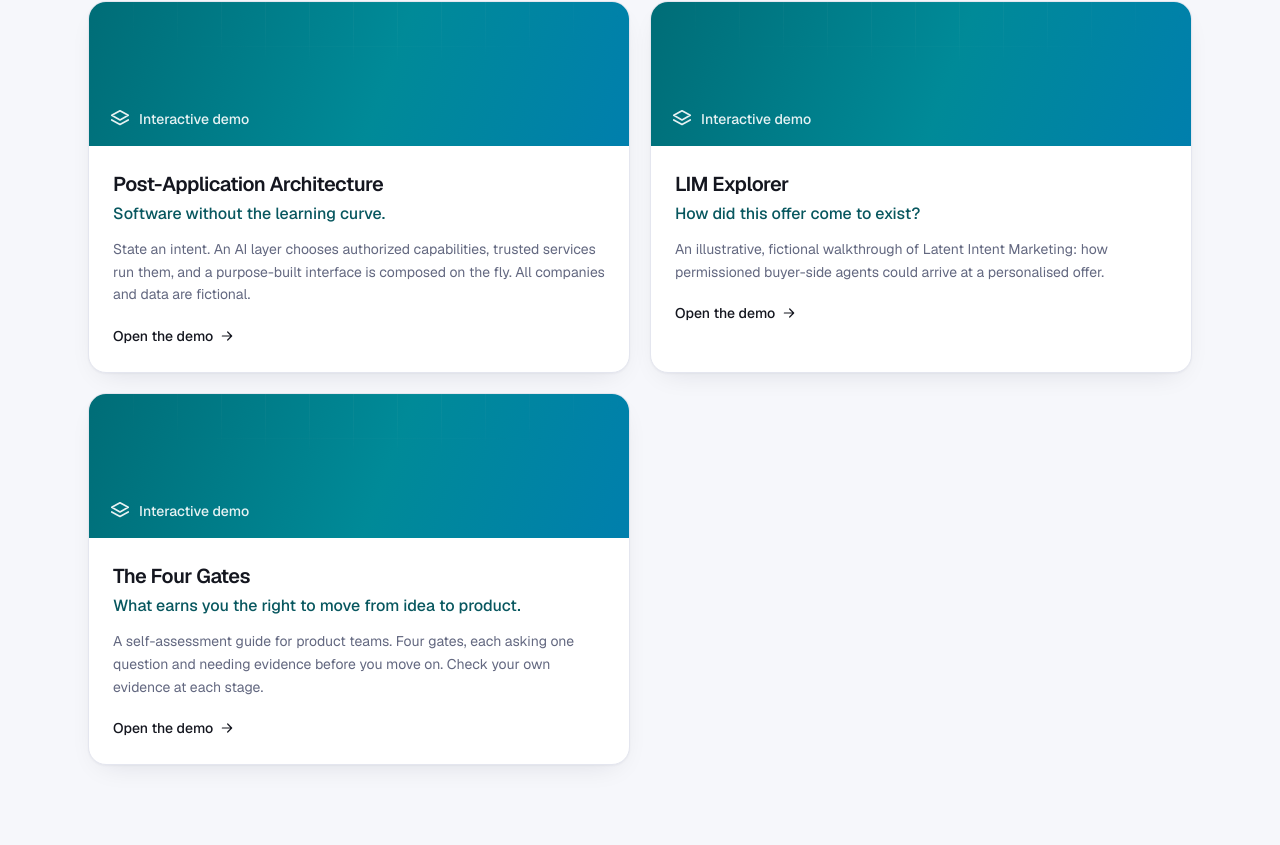
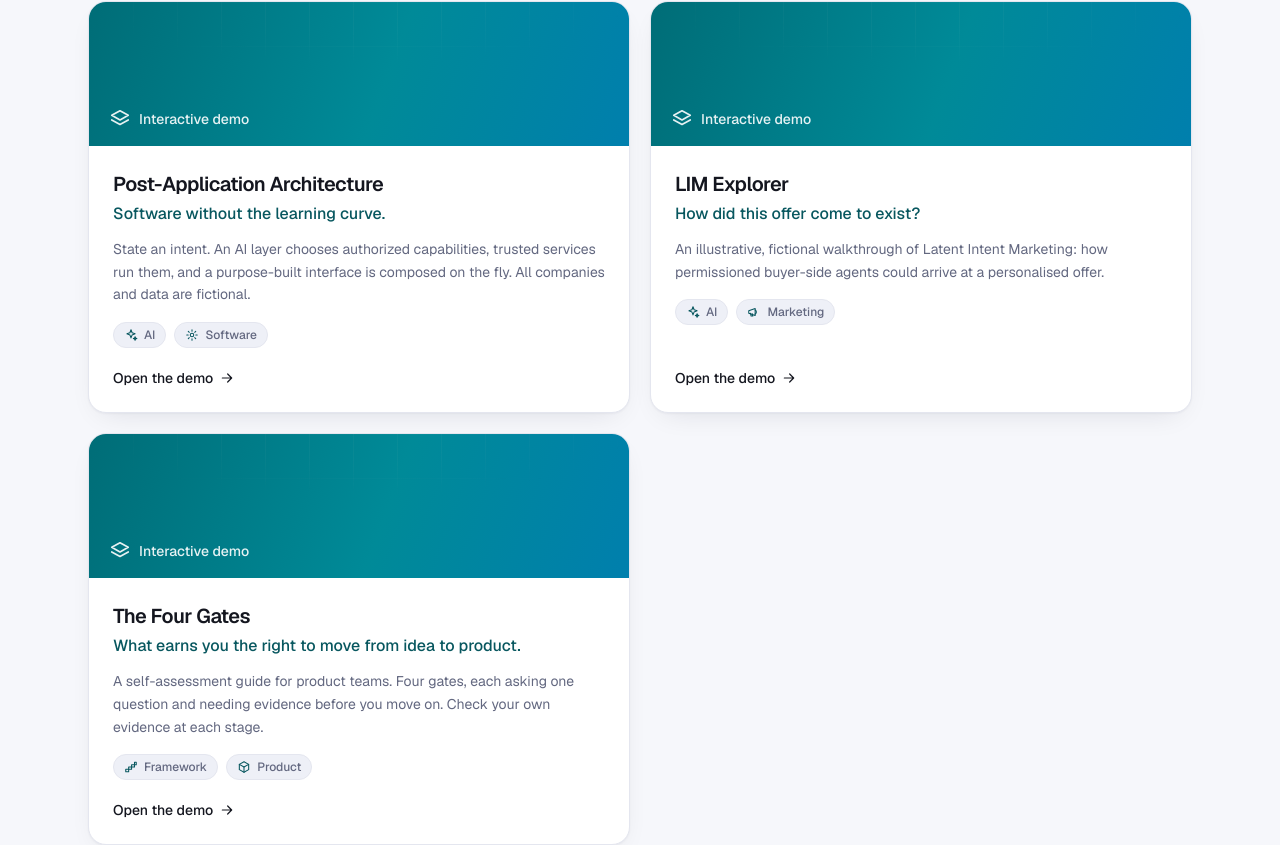
Before and after one commit to StevenBoylan/playground, a Next.js app: page / in a window 1280 px wide. Shown: the part 483-1328 px from the top of the page. Built offline with nearby package versions, Linux system fonts and the light colour scheme.

Commit message:
Playground: add topic tags with icons to the demo cards
Co-Authored-By: Claude Sonnet 5.5 <noreply@anthropic.com>

```diff
--- a/src/app/page.tsx
+++ b/src/app/page.tsx
@@ -1,5 +1,6 @@
 import Link from "next/link";
 import { ArrowRightIcon, LayersIcon } from "@/components/shared/icons";
+import { ProjectTags } from "@/components/shared/ProjectTags";
 import { projects } from "@/lib/shared/projects";
 
 export default function PlaygroundHome() {
@@ -22,7 +23,7 @@ export default function PlaygroundHome() {
 
         <ul className="mt-14 grid gap-5 sm:grid-cols-2">
           {projects.map((p) => {
-            const cardClass = "card card-lift focus-ring group block h-full overflow-hidden";
+            const cardClass = "card card-lift focus-ring group flex h-full flex-col overflow-hidden";
             const inner = (
               <>
                 <div
@@ -36,11 +37,12 @@ export default function PlaygroundHome() {
                     <span className="text-sm font-medium">Interactive demo</span>
                   </div>
                 </div>
-                <div className="p-6">
+                <div className="flex flex-1 flex-col p-6">
                   <h2 className="text-xl font-semibold tracking-tight">{p.name}</h2>
                   <p className="mt-1 font-medium text-accent">{p.tagline}</p>
                   <p className="mt-3 text-sm leading-relaxed text-muted">{p.description}</p>
-                  <span className="mt-5 inline-flex items-center gap-1.5 text-sm font-medium transition-transform group-hover:translate-x-1">
+                  <ProjectTags tags={p.tags} />
+                  <span className="mt-auto inline-flex items-center gap-1.5 pt-5 text-sm font-medium transition-transform group-hover:translate-x-1">
                     Open the demo <ArrowRightIcon width={16} height={16} />
                   </span>
                 </div>
--- /dev/null
+++ b/src/components/shared/ProjectTags.tsx
@@ -0,0 +1,25 @@
+import type { ReactNode } from "react";
+import { BoxIcon, CogIcon, FrameworkIcon, MegaphoneIcon, SparklesIcon } from "@/components/shared/icons";
+import { TAG_LABELS, type ProjectTag } from "@/lib/shared/projects";
+
+const ICONS: Record<ProjectTag, ReactNode> = {
+  ai: <SparklesIcon width={14} height={14} />,
+  software: <CogIcon width={14} height={14} />,
+  marketing: <MegaphoneIcon width={14} height={14} />,
+  framework: <FrameworkIcon width={14} height={14} />,
+  product: <BoxIcon width={14} height={14} />,
+};
+
+/** What a demo is about: a short row of pills, each with an icon and a text label. */
+export function ProjectTags({ tags }: { tags: ProjectTag[] }) {
+  return (
+    <ul className="mt-4 flex flex-wrap gap-2" aria-label="Topics">
+      {tags.map((t) => (
+        <li key={t} className="inline-flex items-center gap-1.5 rounded-full border border-line bg-surface-2 px-2.5 py-1 text-xs font-medium text-muted">
+          <span className="text-accent">{ICONS[t]}</span>
+          {TAG_LABELS[t]}
+        </li>
+      ))}
+    </ul>
+  );
+}
--- a/src/components/shared/icons.tsx
+++ b/src/components/shared/icons.tsx
@@ -158,3 +158,25 @@ export const QuestionIcon = (p: P) => (
     <path d="M9.5 9.5a2.5 2.5 0 114 2c-.9.6-1.5 1-1.5 2M12 17h.01" />
   </Icon>
 );
+export const FrameworkIcon = (p: P) => (
+  <Icon {...p}>
+    <path d="M3 20h5v-4H3z" />
+    <path d="M8 16h5v-4H8z" />
+    <path d="M13 12h5V8h-5z" />
+    <path d="M18 8h3V4h-3z" />
+  </Icon>
+);
+export const MegaphoneIcon = (p: P) => (
+  <Icon {...p}>
+    <path d="M3 10v4l11 4V6L3 10z" />
+    <path d="M14 8.5a4 4 0 010 7" />
+    <path d="M6 14l1 5h3l-1-4" />
+  </Icon>
+);
+export const BoxIcon = (p: P) => (
+  <Icon {...p}>
+    <path d="M12 3l8 4.5v9L12 21l-8-4.5v-9L12 3z" />
+    <path d="M4 7.5l8 4.5 8-4.5" />
+    <path d="M12 12v9" />
+  </Icon>
+);
--- a/src/lib/shared/projects.ts
+++ b/src/lib/shared/projects.ts
@@ -1,3 +1,14 @@
+/** A fixed vocabulary, so tags can become filters later. */
+export type ProjectTag = "ai" | "software" | "marketing" | "framework" | "product";
+
+export const TAG_LABELS: Record<ProjectTag, string> = {
+  ai: "AI",
+  software: "Software",
+  marketing: "Marketing",
+  framework: "Framework",
+  product: "Product",
+};
+
 export interface PlaygroundProject {
   slug: string;
   name: string;
@@ -5,6 +16,8 @@ export interface PlaygroundProject {
   description: string;
   /** Set for demos that are static builds under /public rather than Next routes. */
   href?: string;
+  /** Two or three of the vocabulary above. */
+  tags: ProjectTag[];
 }
 
 export const projects: PlaygroundProject[] = [
@@ -14,6 +27,7 @@ export const projects: PlaygroundProject[] = [
     tagline: "Software without the learning curve.",
     description:
       "State an intent. An AI layer chooses authorized capabilities, trusted services run them, and a purpose-built interface is composed on the fly. All companies and data are fictional.",
+    tags: ["ai", "software"],
   },
   {
     slug: "lim",
@@ -22,6 +36,7 @@ export const projects: PlaygroundProject[] = [
     description:
       "An illustrative, fictional walkthrough of Latent Intent Marketing: how permissioned buyer-side agents could arrive at a personalised offer.",
     href: "/lim",
+    tags: ["ai", "marketing"],
   },
   {
     slug: "4gates",
@@ -29,5 +44,6 @@ export const projects: PlaygroundProject[] = [
     tagline: "What earns you the right to move from idea to product.",
     description:
       "A self-assessment guide for product teams. Four gates, each asking one question and needing evidence before you move on. Check your own evidence at each stage.",
+    tags: ["framework", "product"],
   },
 ];
```
